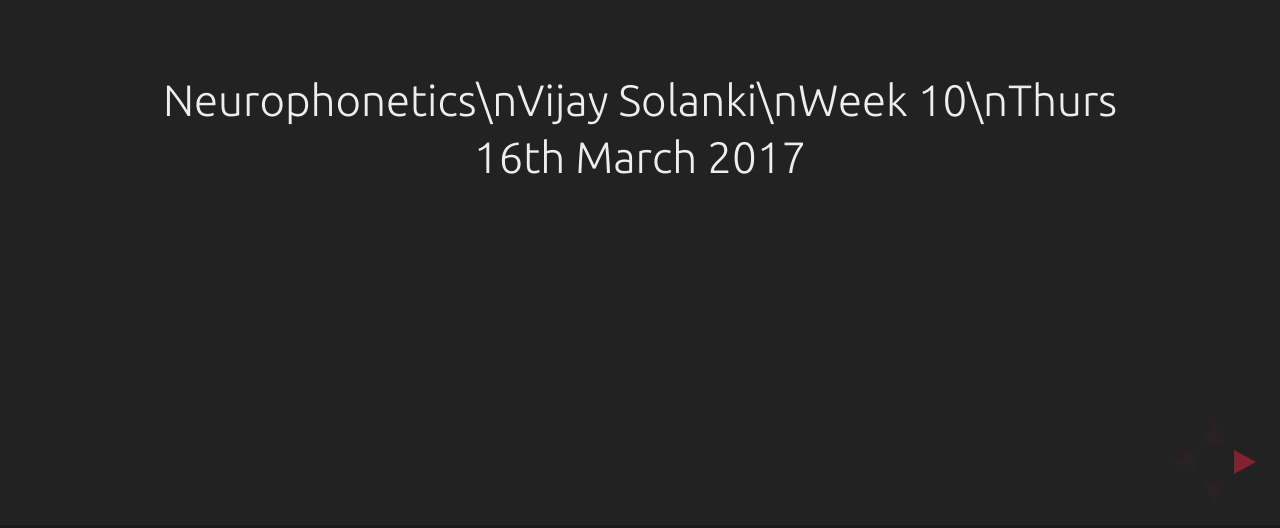
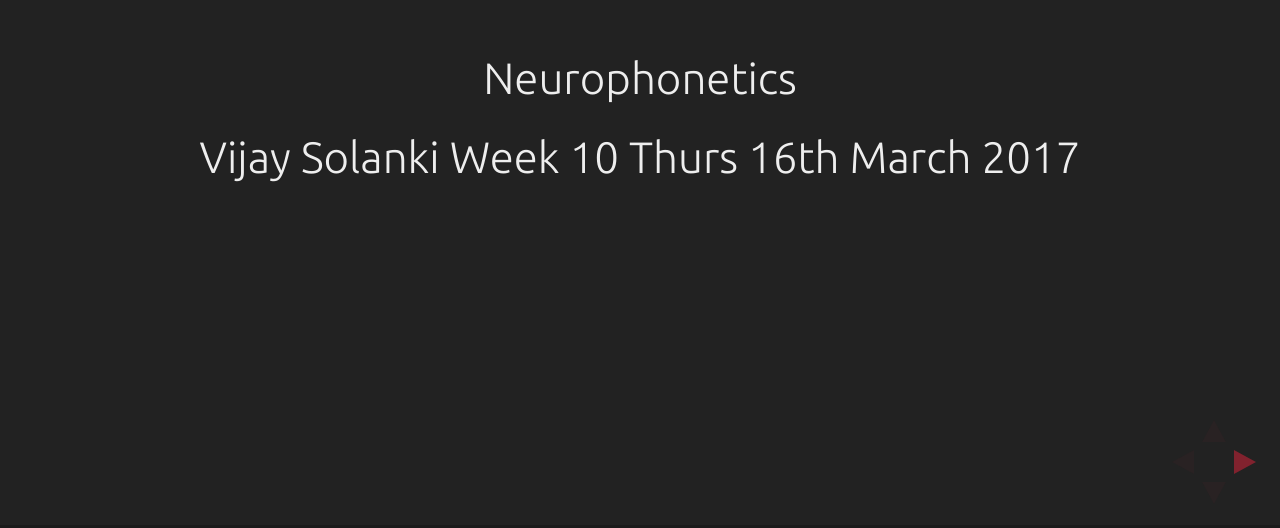
Before and after one commit to vj-sol/neurophonetics, a website: page index.html in a window 1280 px wide. Shown: the part 272-800 px from the top of the page. Drawn offline with Linux system fonts and the light colour scheme.

Commit message:
Update title slide

```diff
--- a/index.html
+++ b/index.html
@@ -25,7 +25,9 @@
 	<body>
 		<div class="reveal">
 			<div class="slides">
-				<section>Neurophonetics\nVijay Solanki\nWeek 10\nThurs 16th March 2017
+				<section>Neurophonetics
+					<p>Vijay Solanki Week 10 Thurs 16th March 2017
+					</p>
 					<aside class = "notes">
 					 I am your notes!
 					</aside>
```
